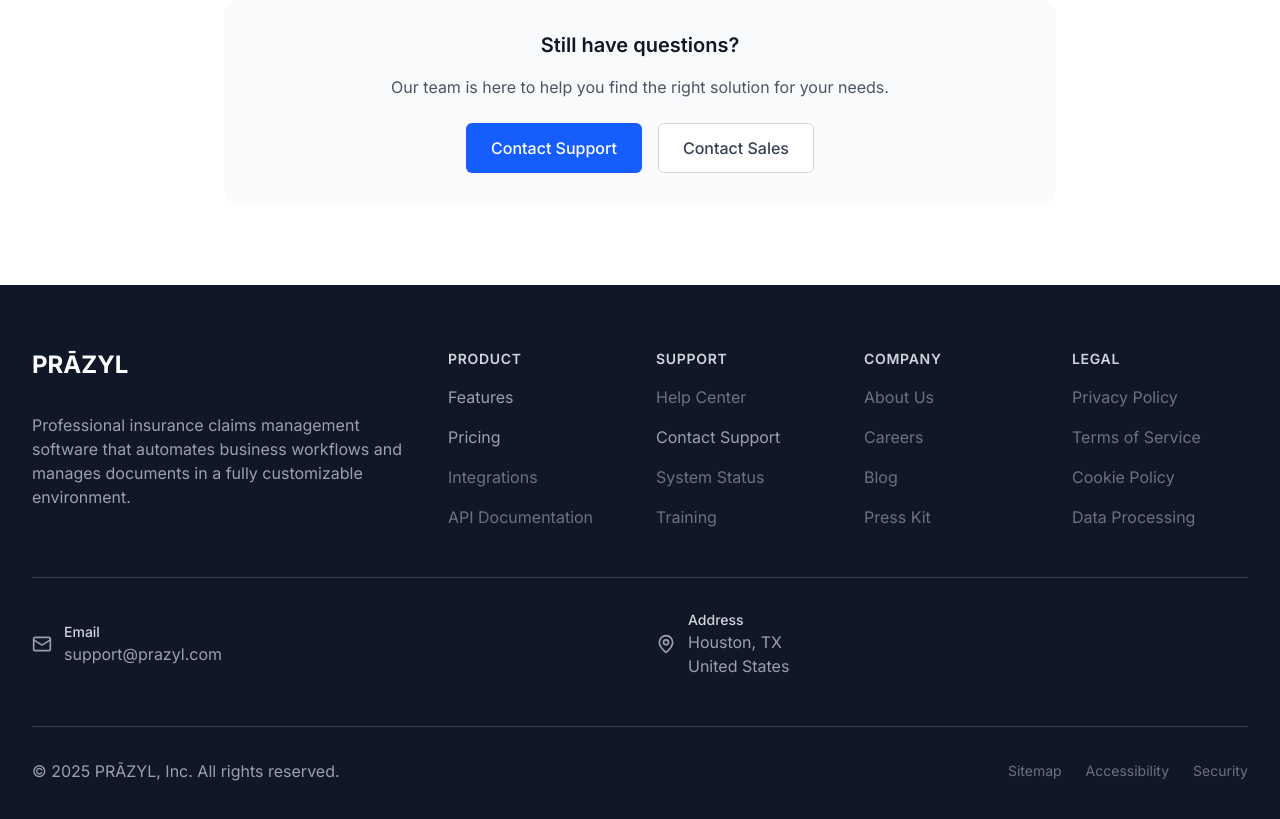
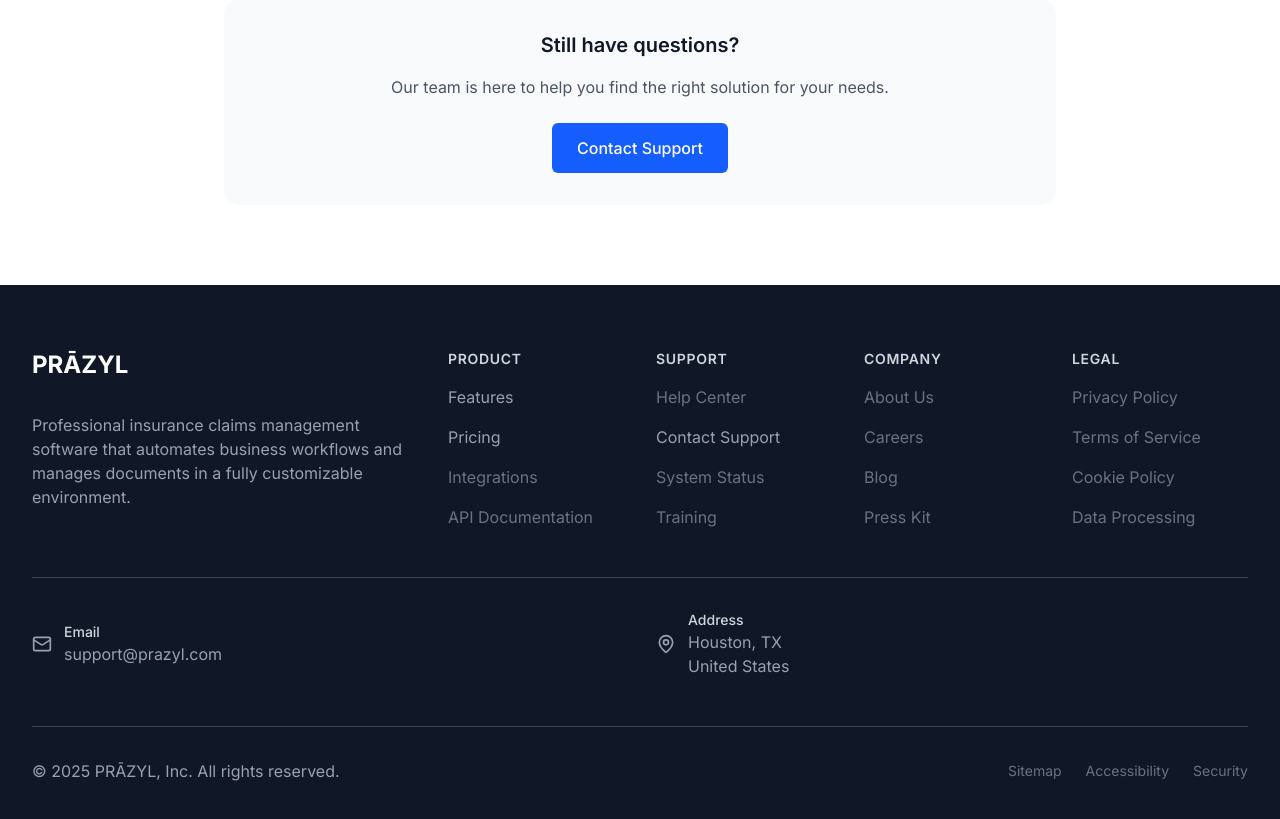
Before and after one commit to prazyl/prazyl-website, a Next.js app: page / in a window 1280 px wide. Shown: the part 4800-5619 px from the top of the page. Built offline with nearby package versions, Linux system fonts and the light colour scheme.

Commit message:
Hide Contact Sales button for later deployment - marked with TODO

```diff
--- a/app/components/FAQSection.tsx
+++ b/app/components/FAQSection.tsx
@@ -117,12 +117,13 @@ export default function FAQSection() {
             >
               Contact Support
             </a>
-            <a
+            {/* TODO: Enable when sales team is ready */}
+            {/* <a
               href="mailto:support@prazyl.com"
               className="inline-flex items-center justify-center px-6 py-3 border border-gray-300 dark:border-slate-600 text-base font-medium rounded-md text-gray-700 dark:text-slate-300 bg-white dark:bg-slate-800 hover:bg-gray-50 dark:hover:bg-slate-700 transition-colors"
             >
               Contact Sales
-            </a>
+            </a> */}
           </div>
         </div>
       </div>
```
